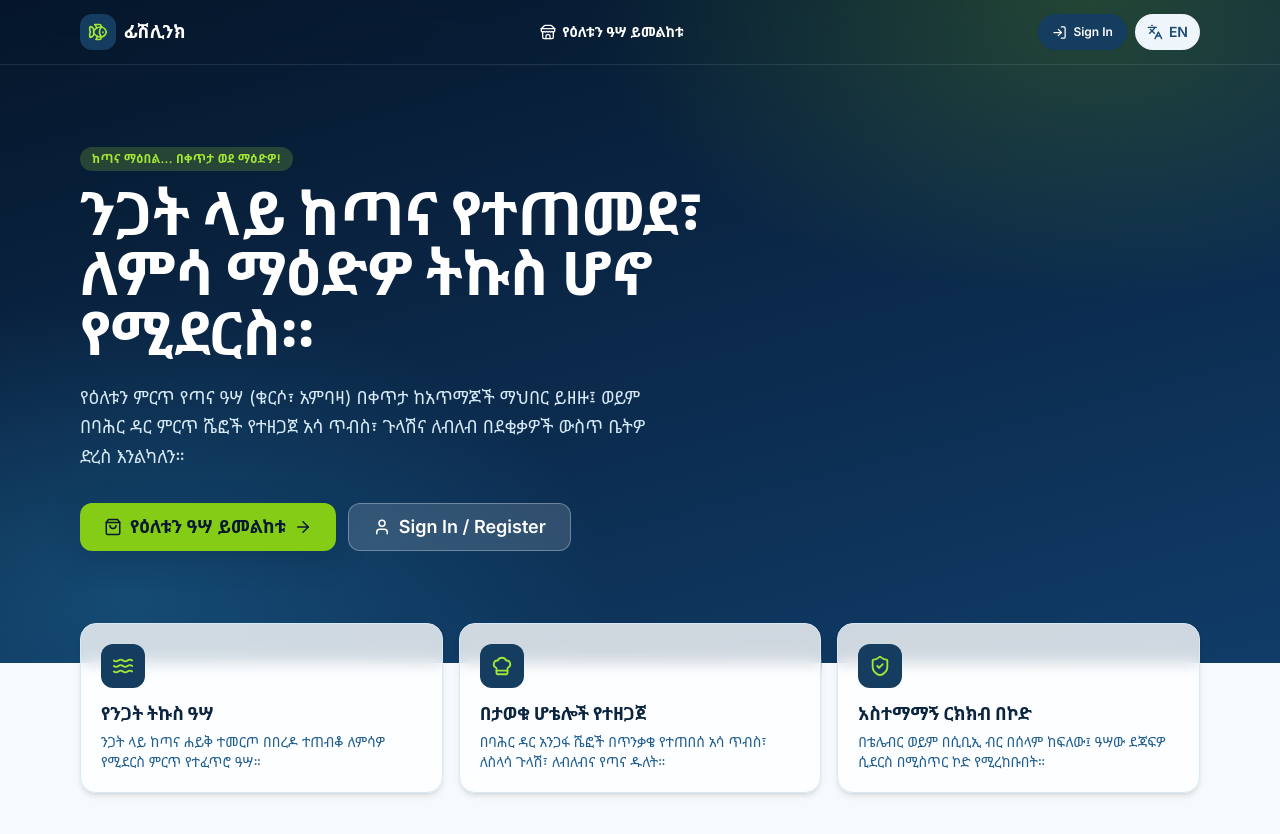
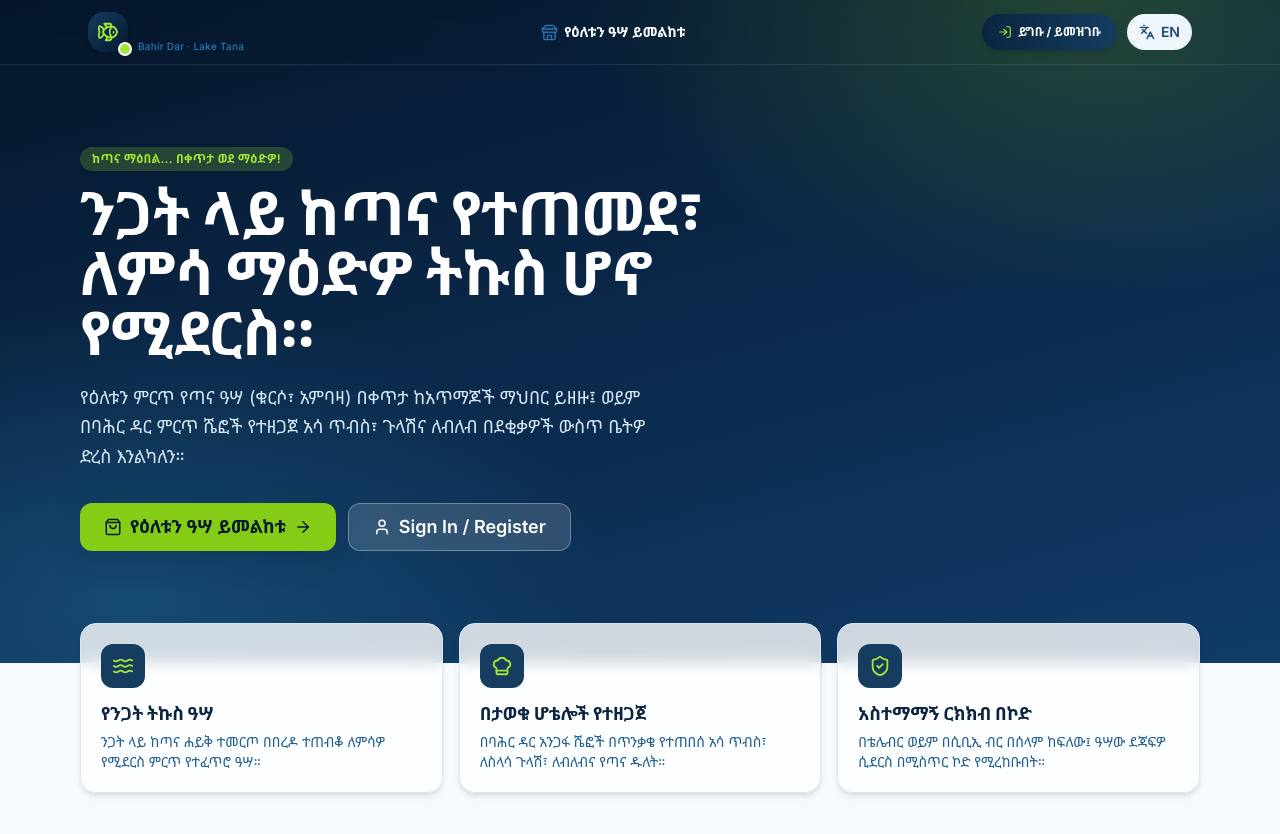
Before and after one commit to Daniel-Tefera-A/tanafish-express, a Next.js app in the folder tanafish-express/: page / in a window 1280 px wide. Shown: the top 834 px of the page. Built offline with nearby package versions, Linux system fonts and the light colour scheme; no server answers.

Commit message:
Update nav.tsx

```diff
--- a/tanafish-express/src/components/nav.tsx
+++ b/tanafish-express/src/components/nav.tsx
@@ -2,7 +2,7 @@
 import React, { useEffect, useState } from "react";
 import Link from "next/link";
 import { useRouter } from "next/navigation";
-import { Fish, ShoppingBasket, LayoutDashboard, LogIn, LogOut, Store } from "lucide-react";
+import { Fish, ShoppingBasket, LayoutDashboard, LogIn, LogOut, Store, Sparkles } from "lucide-react";
 import { LangToggle } from "./lang-toggle";
 import { useI18n } from "@/lib/i18n";
 import { supabase } from "@/lib/supabase";
@@ -32,48 +32,65 @@ export function TopNav({ right }: { right?: React.ReactNode }) {
   };
 
   return (
-    <header className="sticky top-0 z-30 border-b border-lake-100 bg-white/80 backdrop-blur-xl">
-      <div className="mx-auto flex h-16 max-w-6xl items-center justify-between px-4">
-        {/* Brand Logo */}
-        <Link href="/" className="flex items-center gap-2 font-display text-lg font-bold text-lake-900">
-          <span className="grid h-9 w-9 place-items-center rounded-xl bg-lake-800 text-lime-400 shadow-sm">
-            <Fish size={20} />
+    <header className="sticky top-0 z-40 border-b border-lake-100/70 bg-white/85 backdrop-blur-xl transition-all">
+      <div className="mx-auto flex h-16 max-w-6xl items-center justify-between px-4 sm:px-6">
+        {/* Brand identity with natural ripple glow */}
+        <Link href="/" className="group flex items-center gap-2.5 transition">
+          <span className="relative grid h-10 w-10 place-items-center rounded-2xl bg-gradient-to-br from-lake-800 to-lake-950 text-lime-400 shadow-md transition-transform group-hover:scale-105">
+            <Fish size={22} className="transition-transform group-hover:rotate-6" />
+            <span className="absolute -bottom-0.5 -right-0.5 h-2.5 w-2.5 rounded-full bg-lime-400 ring-2 ring-white" />
           </span>
-          {t("brand")}
+          <div className="flex flex-col">
+            <span className="font-display text-xl font-bold tracking-tight text-lake-950 group-hover:text-lake-700">
+              {t("brand")}
+            </span>
+            <span className="hidden text-[10px] font-medium tracking-wide text-lake-500 sm:block">
+              Bahir Dar · Lake Tana
+            </span>
+          </div>
         </Link>
 
-        {/* Center / Navigation Links */}
-        <nav className="hidden sm:flex items-center gap-5 text-sm font-semibold text-lake-700">
-          <Link href="/marketplace" className="hover:text-lake-950 transition flex items-center gap-1.5">
-            <Store size={16} /> {t("browse")}
+        {/* Center menu */}
+        <nav className="flex items-center gap-2 sm:gap-4 text-sm font-semibold">
+          <Link
+            href="/marketplace"
+            className="flex items-center gap-1.5 rounded-xl px-3.5 py-2 text-lake-700 hover:bg-lake-50 hover:text-lake-950 transition"
+          >
+            <Store size={17} className="text-lake-500" />
+            <span>{t("browse")}</span>
           </Link>
+
           {user && (
-            <Link href="/dashboard" className="hover:text-lake-950 transition flex items-center gap-1.5">
-              <LayoutDashboard size={16} /> Workspace
+            <Link
+              href="/dashboard"
+              className="flex items-center gap-1.5 rounded-xl px-3.5 py-2 text-lake-700 hover:bg-lake-50 hover:text-lake-950 transition"
+            >
+              <LayoutDashboard size={17} className="text-lime-600" />
+              <span>{t("workspace")}</span>
             </Link>
           )}
         </nav>
 
-        {/* Right Actions */}
-        <div className="flex items-center gap-2">
+        {/* Right side tools */}
+        <div className="flex items-center gap-2.5">
           {right}
 
           {user ? (
             <button
               onClick={handleSignOut}
-              className="inline-flex h-9 items-center gap-1 rounded-full px-3 text-xs font-semibold text-lake-600 hover:bg-lake-100 transition"
+              className="inline-flex h-9 items-center gap-1.5 rounded-full border border-lake-200/80 bg-white px-3 text-xs font-semibold text-lake-600 shadow-sm hover:bg-lake-50 hover:text-red-600 transition"
               title="Sign Out"
             >
-              <LogOut size={15} />
-              <span className="hidden md:inline">Sign Out</span>
+              <LogOut size={14} />
+              <span className="hidden md:inline">{t("signOut")}</span>
             </button>
           ) : (
             <Link
               href="/auth"
-              className="inline-flex h-9 items-center gap-1.5 rounded-full bg-lake-800 text-white px-3.5 text-xs font-semibold hover:bg-lake-700 transition shadow-sm"
+              className="inline-flex h-9 items-center gap-1.5 rounded-full bg-gradient-to-r from-lake-900 to-lake-800 px-4 text-xs font-bold text-white shadow-md hover:from-lake-800 hover:to-lake-700 transition"
             >
-              <LogIn size={15} />
-              <span>Sign In</span>
+              <LogIn size={14} className="text-lime-400" />
+              <span>{t("signIn")}</span>
             </Link>
           )}
 
@@ -93,7 +110,7 @@ export function CartLink({ count }: { count: number }) {
     >
       <ShoppingBasket size={18} />
       {count > 0 && (
-        <span className="absolute -right-1 -top-1 grid h-4 min-w-4 place-items-center rounded-full bg-lime-500 px-1 text-[10px] font-bold text-lake-950">
+        <span className="absolute -right-1 -top-1 grid h-4 min-w-4 place-items-center rounded-full bg-lime-500 px-1 text-[10px] font-bold text-lake-950 shadow-sm">
           {count}
         </span>
       )}
```
